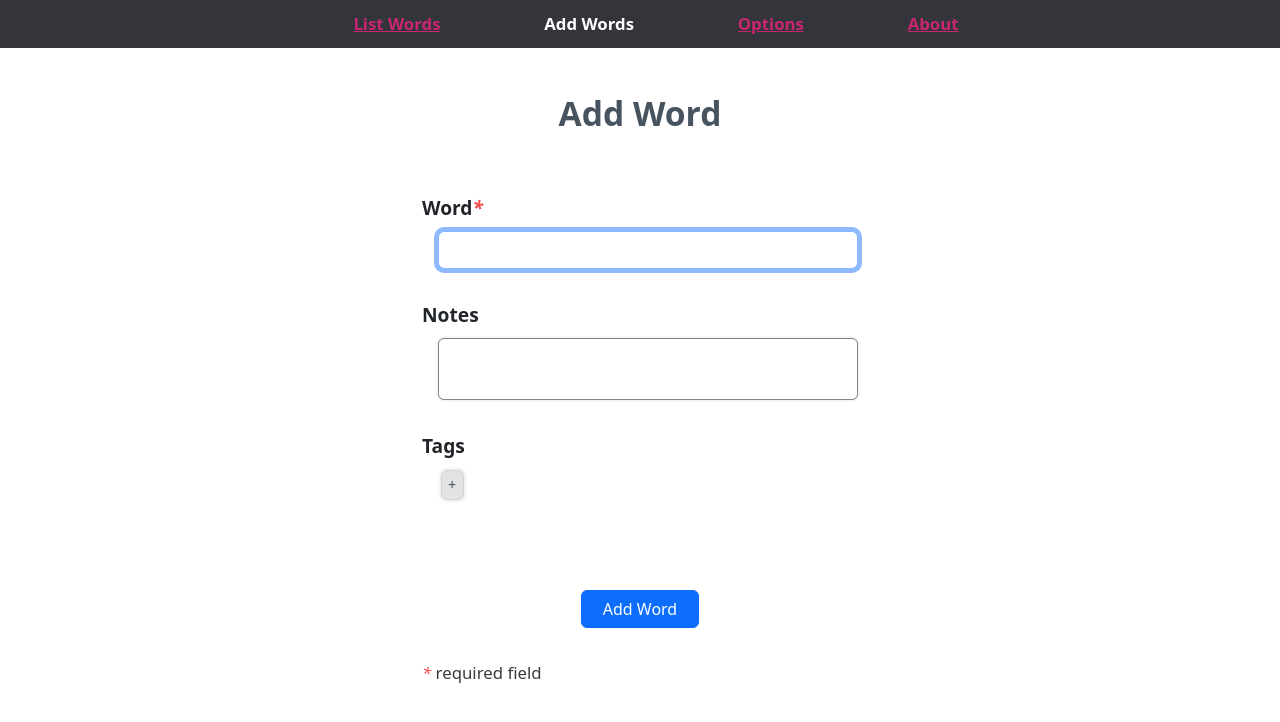
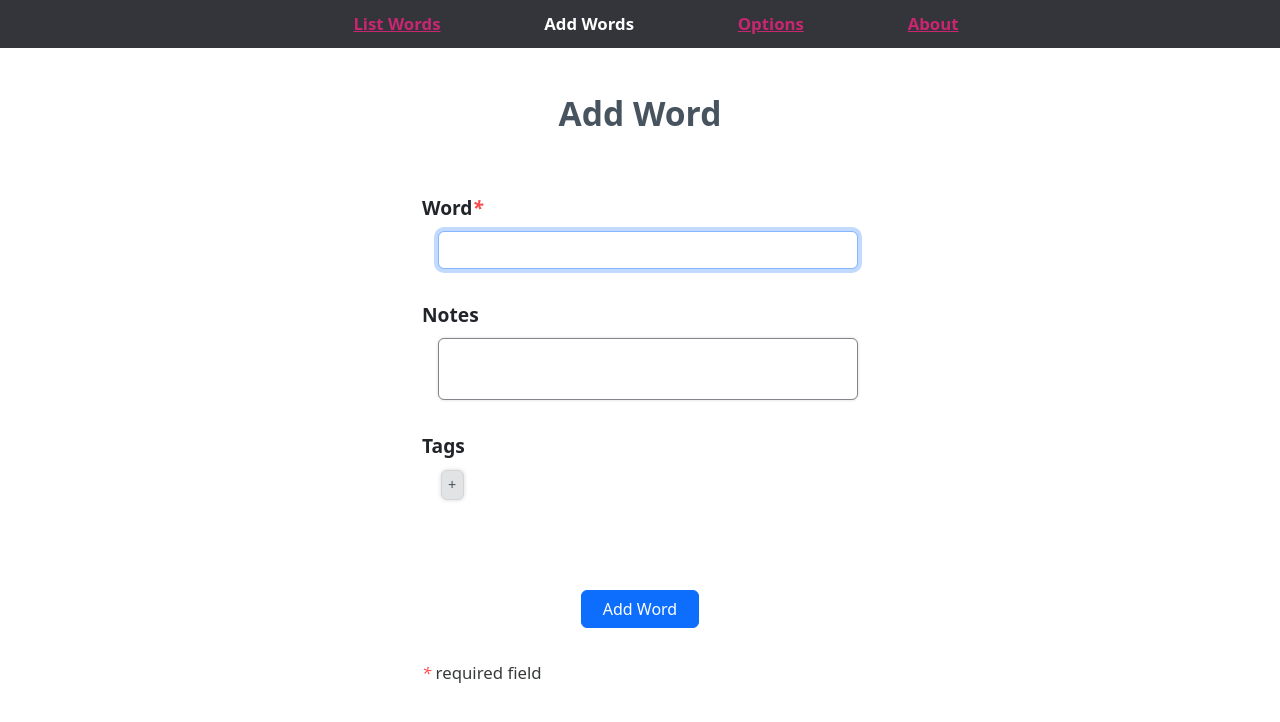
Before and after one commit to vishusandy/lexicon, a SvelteKit app: page /add in a window 1280 px wide. Shown: the top 722 px of the page. Built offline with nearby package versions, Linux system fonts and the light colour scheme.

Commit message:
updated box shadow for dark input boxes

```diff
--- a/src/styles/global.scss
+++ b/src/styles/global.scss
@@ -254,10 +254,8 @@ h2.options-group-title {
 }
 
 .options-group input.form-control[type="text"]:focus,
-.options-group textarea:focus-within,
-.add-form-container textarea:focus,
-.add-form-container input.form-control[type="text"]:focus,
-.add-form-container div.form-control[contenteditable]:focus {
+.options-group textarea:focus-within {
     outline: 0;
-    box-shadow: 0 0 0 0.25rem rgba(54, 134, 253, 0.555) !important;
+    border: 1px solid #777985;
+    box-shadow: 0 0 0 0.25rem rgba(38, 98, 189, 0.623) !important;
 }
```
